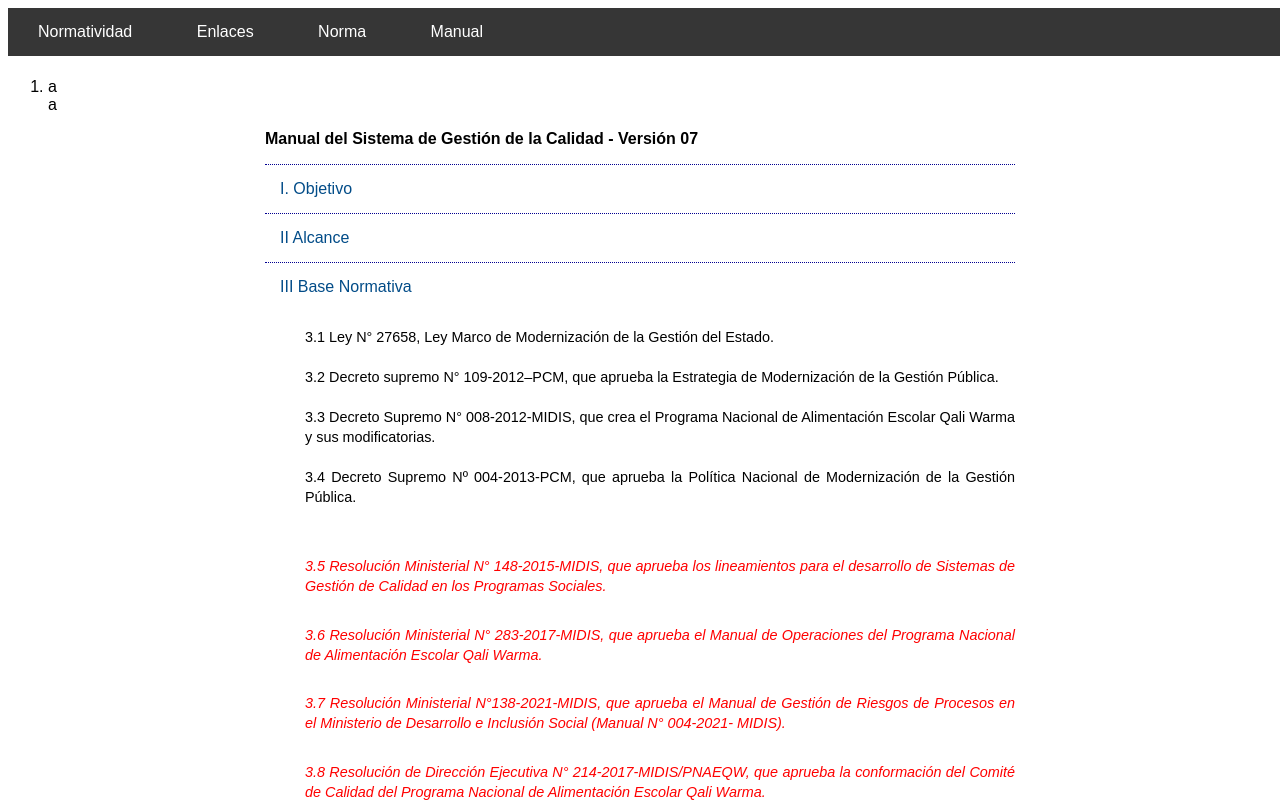
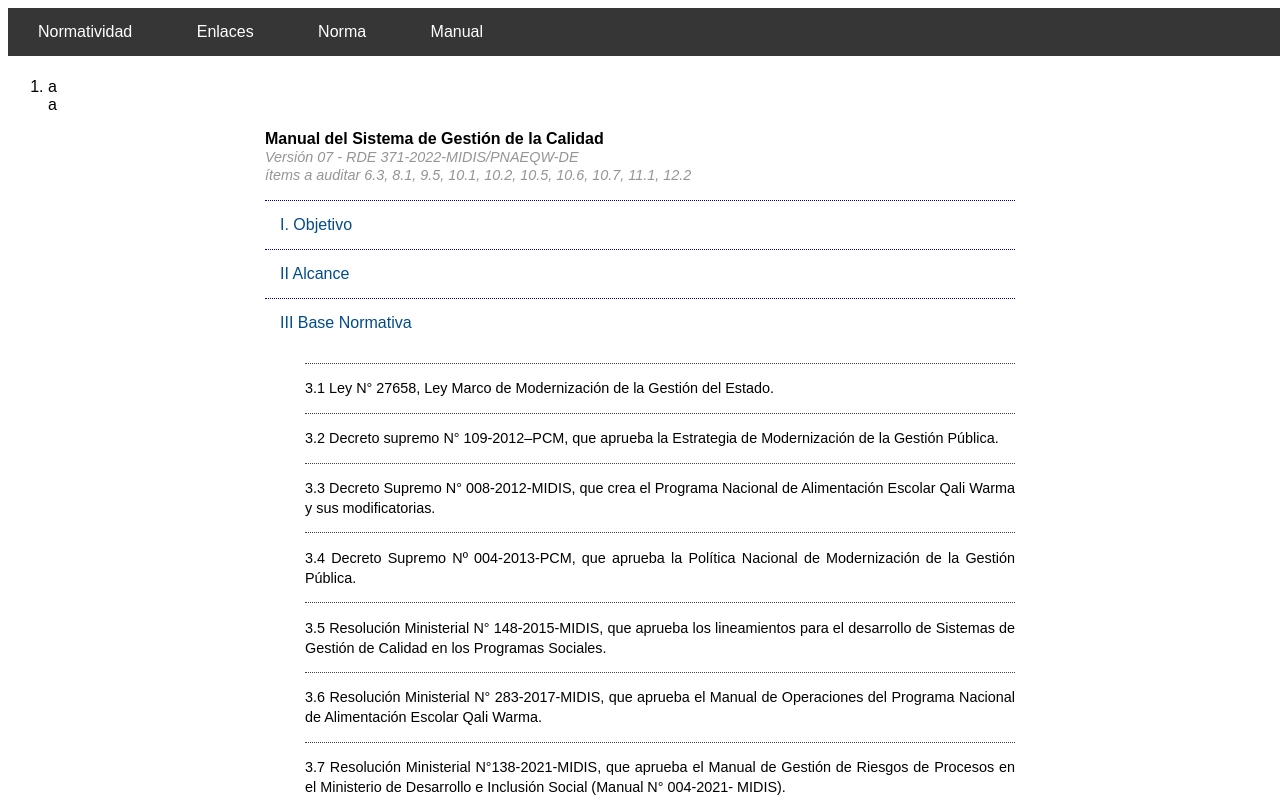
Before and after one commit to pnaeqw-utjunin/SGC, a plain HTML site: page manual.html in a window 1280 px wide. Both pictures are taken after a click on the heading "III Base Normativa". Shown: the top 800 px of the page. Drawn offline with Linux system fonts and the light colour scheme.

Commit message:
$git commit

```diff
--- a/css/estilos.css
+++ b/css/estilos.css
@@ -47,7 +47,7 @@ display: inline-block;
 
 
 
-
+#sufijo_10{font-family:'arial';  font-size: 0.9em; font-style: italic; color:#969595}
 
 
 #segmento summary{
@@ -110,7 +110,43 @@ display: inline-block;
 
 }
 
+#primernivel li{
 
+    color:rgb(0, 0, 0);
+    font-size: 1 em;
+    display:block;
+    border-top-style:dotted;
+    border-width: 1px;
+    border-right-style:none;
+    border-left-style:none;
+    border-color: #3e3e41;
+
+    text-decoration: none;
+    display: flex;
+    align-items: center;
+
+
+
+}
+
+
+#primernivel li a{
+
+    color:black;
+    font-size: 1em;
+    display:block;
+    width: 100%;
+    text-decoration: none;
+
+
+}
+
+
+#primernivel li a:hover{
+
+    background-color: #e6e6e6;
+
+}
 
 #segundonivel summary {
 
--- a/manual.html
+++ b/manual.html
@@ -44,7 +44,7 @@
 
 <div class="contenedor" >
 
-    <p><b> Manual del Sistema de Gestión de la Calidad - Versión 07 </b></p>
+    <p><b> Manual del Sistema de Gestión de la Calidad </b> <br> <span id="sufijo_10">Versión 07 - RDE 371-2022-MIDIS/PNAEQW-DE <br> ítems a auditar 6.3, 8.1, 9.5, 10.1, 10.2, 10.5, 10.6, 10.7, 11.1, 12.2</span></p>
 
 
 
@@ -121,31 +121,16 @@
 
                     <div id="primernivel">
 
-                        <li><p>
-                            3.1	Ley N° 27658, Ley Marco de Modernización de la Gestión del Estado. <br><br>
-
-                            3.2	Decreto supremo N° 109-2012–PCM, que aprueba la Estrategia de Modernización de la Gestión Pública. <br><br>
-
-                            3.3	Decreto Supremo N° 008-2012-MIDIS, que crea el Programa Nacional de Alimentación Escolar Qali Warma y sus modificatorias. <br><br>
-
-                            3.4	Decreto Supremo Nº 004-2013-PCM, que aprueba la Política Nacional de Modernización de la Gestión Pública. <br><br>
-
-
-
-                        </p>
-
-
-                        </li>
-
-                        <div id="enlaces">
-
-                            <li><a href="https://cdn.www.gob.pe/uploads/document/file/158085/RM_148_2015MIDIS.pdf" target="_blank"> <p><i>3.5	Resolución Ministerial N° 148-2015-MIDIS, que aprueba los lineamientos para el desarrollo de Sistemas de Gestión de Calidad en los Programas Sociales.</i></p></a></li>
-                            <li><a href="https://cdn.www.gob.pe/uploads/document/file/304577/RM_283_2017MIDIS.pdf" target="_blank"> <p><i>3.6	Resolución Ministerial N° 283-2017-MIDIS, que aprueba el Manual de Operaciones del Programa Nacional de Alimentación Escolar Qali Warma.</i></p></a></li>
-                            <li><a href="https://cdn.www.gob.pe/uploads/document/file/2049538/RM_138_2021MIDIS_completo_v2.pdf.pdf" target="_blank"> <p><i>3.7	Resolución Ministerial N°138-2021-MIDIS, que aprueba el Manual de Gestión de Riesgos de Procesos en el Ministerio de Desarrollo e Inclusión Social (Manual N° 004-2021- MIDIS).</i></p></a></li>
-                            <li><a href="https://info.qaliwarma.gob.pe/normatividad/export/?id=ZEl0ZVhlN1NSL0ltRmRXcHFsWFJxdz09" target="_blank"> <p><i> 3.8	Resolución de Dirección Ejecutiva N° 214-2017-MIDIS/PNAEQW, que aprueba la conformación del Comité de Calidad del Programa Nacional de Alimentación Escolar Qali Warma.</i></p></a></li>
-
-
-                        </div>
+                        <li><p>3.1	Ley N° 27658, Ley Marco de Modernización de la Gestión del Estado.</p></li>
+                        <li><p>3.2	Decreto supremo N° 109-2012–PCM, que aprueba la Estrategia de Modernización de la Gestión Pública.</p></li>
+                        <li><p>3.3	Decreto Supremo N° 008-2012-MIDIS, que crea el Programa Nacional de Alimentación Escolar Qali Warma y sus modificatorias.</p></li>
+                        <li><p>3.4	Decreto Supremo Nº 004-2013-PCM, que aprueba la Política Nacional de Modernización de la Gestión Pública.</p></li>
+
+                        <li><a href="https://cdn.www.gob.pe/uploads/document/file/158085/RM_148_2015MIDIS.pdf" target="_blank"> <p>3.5	Resolución Ministerial N° 148-2015-MIDIS, que aprueba los lineamientos para el desarrollo de Sistemas de Gestión de Calidad en los Programas Sociales.</p></a></li>
+                            <li><a href="https://cdn.www.gob.pe/uploads/document/file/304577/RM_283_2017MIDIS.pdf" target="_blank"> <p>3.6	Resolución Ministerial N° 283-2017-MIDIS, que aprueba el Manual de Operaciones del Programa Nacional de Alimentación Escolar Qali Warma.</p></a></li>
+                            <li><a href="https://cdn.www.gob.pe/uploads/document/file/2049538/RM_138_2021MIDIS_completo_v2.pdf.pdf" target="_blank"> <p>3.7	Resolución Ministerial N°138-2021-MIDIS, que aprueba el Manual de Gestión de Riesgos de Procesos en el Ministerio de Desarrollo e Inclusión Social (Manual N° 004-2021- MIDIS).</p></a></li>
+                            <li><a href="https://info.qaliwarma.gob.pe/normatividad/export/?id=ZEl0ZVhlN1NSL0ltRmRXcHFsWFJxdz09" target="_blank"> <p>3.8	Resolución de Dirección Ejecutiva N° 214-2017-MIDIS/PNAEQW, que aprueba la conformación del Comité de Calidad del Programa Nacional de Alimentación Escolar Qali Warma.</p></a></li>
+
 
                     </div>
 
@@ -165,22 +150,14 @@
 
                     <div id="primernivel">
 
-
-
-                            <div id="enlaces">
-
-                                <li><a href="https://info.qaliwarma.gob.pe/normatividad/export/?id=MmJ5WFNaaU96ZkI3cTJxaVZvTi9tUT09" target="_blank"> <p><i>4.1 PRO-002-PNAEQW-UA - Procedimiento de Orientación y Atención a la/el Ciudadana/o del Programa Nacional de Alimentación Escolar Qali Warma”con código de documento normativo - Versión Nº 02 - RDE 356-2020-MIDIS/PNAEQW </i></p></a></li>
-                                <li><a href="https://info.qaliwarma.gob.pe/normatividad/export/?id=VUJMRkUzRGpjS1VHUGxRK0lYZUMzQT09" target="_blank"> <p><i>4.2 PRO-006-PNAEQW-UPPM - Procedimiento para la Aplicación de las Encuestas de Satisfacción del Sistema de Gestión de la Calidad”, con código de documento - Versión 02 - RDE 97-2021-MIDIS/PNAEQW-DE </i></p></a></li>
-                                <li><a href="https://info.qaliwarma.gob.pe/normatividad/export/?id=VXlzaHQxU3cxdUxzRzJ2R25nWm9YZz09" target="_blank"> <p><i>4.3 PRO-033-PNAEQW-UGCTR - Procedimiento para la transferencia de recursos financieros a los Comités de Compra y rendición de cuentas en el marco del modelo de cogestión del Programa Nacional de Alimentación Escolar Qali Warma”, con código de documento, Versión 3 - RDE 190-2021-MIDIS/PNAEQW - </i></p></a></li>
-                                <li><a href="https://info.qaliwarma.gob.pe/normatividad/export/?id=bEhjVjlBa1daa0cxVEZHMXZyYmd1UT09" target="_blank"> <p><i>4.4 PRT-039-PNAEQW-USME - Protocolo para la Supervisión y Liberación de Alimentos en los Establecimientos de Proveedoras/es del Programa Nacional de Alimentación Escolar Qali Warma”, con código de documento normativo - Versión N° 05 - RDE 264-2021-MIDIS/PNAEQW</i></p></a></li>
-
-                            </div>
-
-                            <li><p>
-                                4.5	Norma Internacional ISO 9000:2015: Sistema de Gestión de la Calidad - Fundamentos y Vocabulario. <br><br>
-                                4.6	Norma Internacional ISO 9001:2015. Sistema de Gestión de la Calidad – Requisitos.
-
-                                </p></li><br><br>
+                        <li><a href="https://info.qaliwarma.gob.pe/normatividad/export/?id=MmJ5WFNaaU96ZkI3cTJxaVZvTi9tUT09" target="_blank"> <p>4.1 PRO-002-PNAEQW-UA - Procedimiento de Orientación y Atención a la/el Ciudadana/o del Programa Nacional de Alimentación Escolar Qali Warma. <span id="sufijo_10">Versión Nº 02 - RDE 356-2020-MIDIS/PNAEQW</span> </p></a></li>
+                        <li><a href="https://info.qaliwarma.gob.pe/normatividad/export/?id=VUJMRkUzRGpjS1VHUGxRK0lYZUMzQT09" target="_blank"> <p>4.2 PRO-006-PNAEQW-UPPM - Procedimiento para la Aplicación de las Encuestas de Satisfacción del Sistema de Gestión de la Calidad. <span id="sufijo_10">Versión 02 - RDE 97-2021-MIDIS/PNAEQW-DE</span> </p></a></li>
+                        <li><a href="https://info.qaliwarma.gob.pe/normatividad/export/?id=VXlzaHQxU3cxdUxzRzJ2R25nWm9YZz09" target="_blank"> <p>4.3 PRO-033-PNAEQW-UGCTR - Procedimiento para la transferencia de recursos financieros a los Comités de Compra y rendición de cuentas en el marco del modelo de cogestión del Programa Nacional de Alimentación Escolar Qali Warma. <span id="sufijo_10">Versión 3 - RDE 190-2021-MIDIS/PNAEQW</span> </p></a></li>
+                        <li><a href="https://info.qaliwarma.gob.pe/normatividad/export/?id=bEhjVjlBa1daa0cxVEZHMXZyYmd1UT09" target="_blank"> <p>4.4 PRT-039-PNAEQW-USME - Protocolo para la Supervisión y Liberación de Alimentos en los Establecimientos de Proveedoras/es del Programa Nacional de Alimentación Escolar Qali Warma. <span id="sufijo_10">Versión N° 05 - RDE 264-2021-MIDIS/PNAEQW</span></p></a></li>
+                        <li><p>4.5	Norma Internacional ISO 9000:2015: Sistema de Gestión de la Calidad - Fundamentos y Vocabulario.</p></li>
+                        <li><p>4.6	Norma Internacional ISO 9001:2015. Sistema de Gestión de la Calidad – Requisitos.</p></li>
+
+
 
                             <p><b>Relacionados</b></p>
 
@@ -189,8 +166,6 @@
                                 <li><a href="https://cdn.www.gob.pe/uploads/document/file/2915400/RDE%20N%C2%B0%20D000145-2022-MIDIS-PNAEQW-DE.pdf.pdf" target="_blank"> <p><i>RDE 145-2022-MIDIS/PNAEQW-DE -  Plan Anual de Desarrollo del Sistema de Gestión de la Calidad del Programa Nacional de Alimentación Escolar Qali Warma 2022”, con código de documento normativo PLA-003-2022-PNAEQW-UPPM, Versión 1</i></p></a></li>
                                 <li><a href="https://info.qaliwarma.gob.pe/normatividad/export/?id=Y2pENDhXTXBGakFXSFBpS0gwTjVQUT09" target="_blank"> <p><i>RDE 420-2017-MIDIS/PNAEQW -  Fichas Técnicas de Puestos de Trabajo del PNAEQW – Fase I” VERSIÓN 03</i></p></a></li>
                                 <li><a href="https://info.qaliwarma.gob.pe/normatividad/export/?id=VFIxRFFzc1F2VmdkOVBjcnNvbEV5UT09" target="_blank"> <p><i>RDE 156-2022-MIDIS/PNAEQW-DE -  Procedimiento para la Gestión de Acciones Correctivas y Oportunidades de Mejora del Programa Nacional de Alimentación Escolar Qali Warma”, con código de documento normativo PRO-003-PNAEQW-UPPM, Versión 4</i></p></a></li>
-                                <li><a href="https://info.qaliwarma.gob.pe/normatividad/export/?id=ZUQ4WnErRk9zeE94a2hGQ2VwSXh2Zz09" target="_blank"> <p><i>RDE 310-2020-MIDIS/PNAEQW-DE -  Manual de Gestión de Riesgos del Programa Nacional de Alimentación Escolar Qali Warma”, con código de documento MAN-008-PNAEQW-UPPM, Versión 2</i></p></a></li>
-                                <li><a href="https://info.qaliwarma.gob.pe/normatividad/export/?id=SzhxTWxlTGxFY29wYUE3MGIrREMwUT09" target="_blank"> <p><i>RDE 258-2022-MIDIS/PNAEQW-DE -  DEJAR SIN EFECTO a partir de la fecha (23/06/2022) la Resolución de Dirección Ejecutiva Nº D000310-2020-MIDIS/PNAEQW-DE, de fecha 10 de noviembre de 2020, que aprueba el “Manual de Gestión de Riesgos del Programa Nacional de Alimentación Escolar Qali Warma”, con código de documento normativo MAN-008-PNAEQW-UPPM, Versión N° 02</i></p></a></li>
 
                                 <li><a href="https://info.qaliwarma.gob.pe/normatividad/export/?id=SzhxTWxlTGxFY29wYUE3MGIrREMwUT09" target="_blank"> <p><i>Resolución Ministerial N° 138-2021-MIDIS -  DAprobar el Manual N° 004-2021-MIDIS – Manual para la Gestión de Riesgos de Procesos en el Ministerio de Desarrollo e Inclusión Social</i></p></a></li>
                                 <li><a href="https://info.qaliwarma.gob.pe/normatividad/export/?id=WVlFQVFlNkgvWXFGK1V0ZjJLTDhYQT09" target="_blank"> <p><i>RDE 535-2017-MIDIS/PNAEQW-DE - Instructivo para la administración de legajos de personal del PNAEQW con código de documento normativo INS-003-PNAEQW-URH, versión 02</i></p></a></li>
@@ -200,7 +175,7 @@
                                 <li><a href="https://info.qaliwarma.gob.pe/normatividad/export/?id=Yms0czV4TjQwLzBlbVNTL1I5UjBqZz09" target="_blank"> <p><i>RDE 289-2019-MIDIS/PNAEQW - Directiva para la formulación, modificación y aprobación de documentos normativos del PNAEQW" con código de documento normativo DIR-034-PNAEQW-UPPM - Versión N° 1</i></p></a></li>
                                 <li><a href="https://info.qaliwarma.gob.pe/normatividad/export/?id=TzlTcXJzbEVjWlFyamxxRk0yMHZjdz09" target="_blank"> <p><i>RDE 96-2021-MIDIS/PNAEQW-DE - Procedimiento para el control de las Salidas No Conformes en el Programa Nacional de Alimentación Escolar Qali Warma” con código de documento normativo PRO009-PNAEQW-UPPM - Versión N° 03</i></p></a></li>
                                 <li><a href="https://info.qaliwarma.gob.pe/normatividad/export/?id=ODlqOHUrUDRVQXQzeE5JdFE5cWU2dz09" target="_blank"> <p><i>RDE 161-2022-MIDIS/PNAEQW-DE - Procedimiento para la Revisión por la Dirección del Sistema de Gestión de la Calidad y de Seguridad de la Información del Programa Nacional de Alimentación Escolar Qali Warma”, con código de documento normativo PRO-004-PNAEQW-UPPM, Versión 4</i></p></a></li>
-                                <li><a href="https://info.qaliwarma.gob.pe/normatividad/export/?id=VFIxRFFzc1F2VmdkOVBjcnNvbEV5UT09" target="_blank"> <p><i>RDE 156-2022-MIDIS/PNAEQW-DE -  Procedimiento para la Gestión de Acciones Correctivas y Oportunidades de Mejora del Programa Nacional de Alimentación Escolar Qali Warma”, con código de documento normativo PRO-003-PNAEQW-UPPM, Versión 4</i></p></a></li>
+
                             </div>
                     </div>
 
@@ -501,7 +476,7 @@
 
                         <details>
 
-                            <summary> 6.3	Sistema de Gestión de la Calidad y sus Procesos </summary>
+                            <summary> <b>6.3	Sistema de Gestión de la Calidad y sus Procesos</b> </summary>
 
                                 <ol>
 
```
